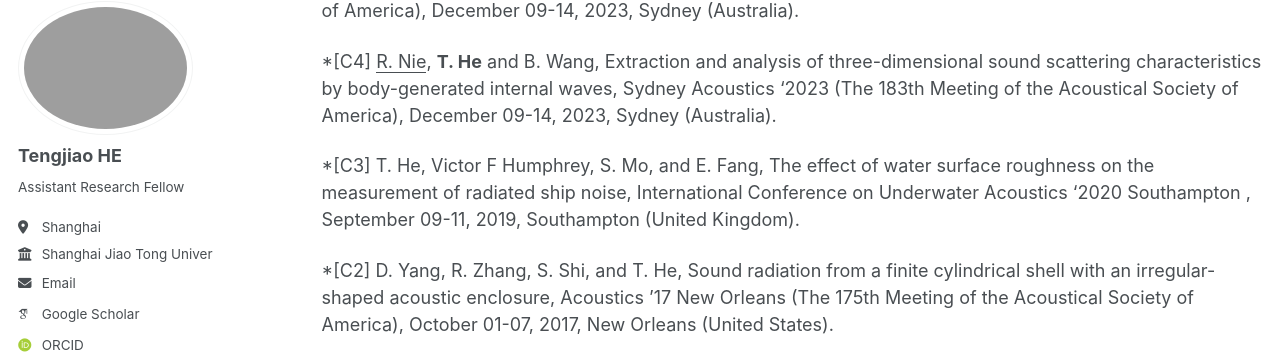
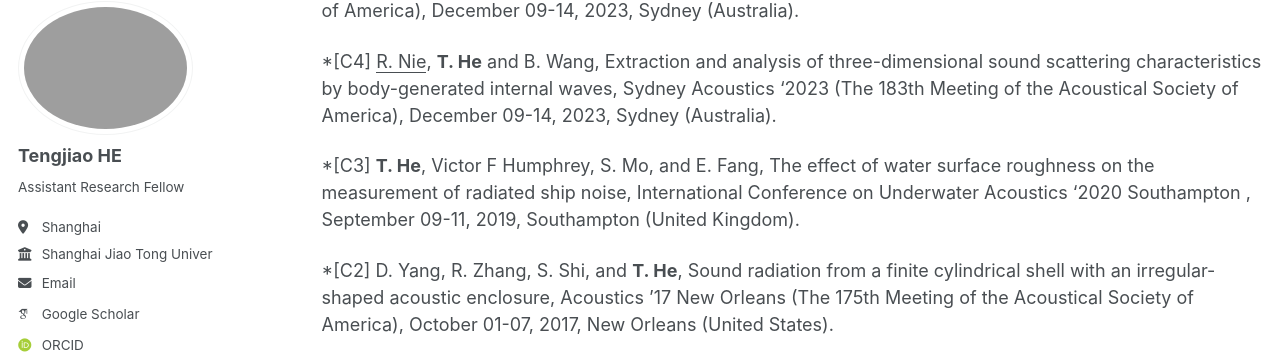
Before and after one commit to TengjiaoHE/OceanSoniX, a Jekyll site: the page built from _pages/cv.md, in a window 1280 px wide and 900 px high, scrolled down 1390 px. Shown: the part 105-469 px from the top of the window. Built offline with Jekyll 4.4.1, drawn with Linux system fonts in a browser that asks for light colours; some web fonts are replaced.

Commit message:
Update cv.md

```diff
--- a/_pages/cv.md
+++ b/_pages/cv.md
@@ -52,9 +52,9 @@ Talks
 
   *[C4] <u>R. Nie</u>, <b>T. He</b> and B. Wang, Extraction and analysis of three-dimensional sound scattering characteristics by body-generated internal waves, Sydney Acoustics ‘2023 (The 183th Meeting of the Acoustical Society of America), December 09-14, 2023, Sydney (Australia).
 
-  *[C3] T. He, Victor F Humphrey, S. Mo, and E. Fang, The effect of water surface roughness on the measurement of radiated ship noise, International Conference on Underwater Acoustics ‘2020 Southampton , September 09-11, 2019, Southampton (United Kingdom).
+  *[C3] <b>T. He</b>, Victor F Humphrey, S. Mo, and E. Fang, The effect of water surface roughness on the measurement of radiated ship noise, International Conference on Underwater Acoustics ‘2020 Southampton , September 09-11, 2019, Southampton (United Kingdom).
 
-  *[C2] D. Yang, R. Zhang, S. Shi, and T. He, Sound radiation from a finite cylindrical shell with an irregular-shaped acoustic enclosure,  Acoustics ’17 New Orleans (The 175th Meeting of the Acoustical Society of America), October 01-07, 2017, New Orleans (United States).
+  *[C2] D. Yang, R. Zhang, S. Shi, and <b>T. He</b>, Sound radiation from a finite cylindrical shell with an irregular-shaped acoustic enclosure,  Acoustics ’17 New Orleans (The 175th Meeting of the Acoustical Society of America), October 01-07, 2017, New Orleans (United States).
 
   *[C1] <u><b>T. He</b></u>, S. Mo, and E. Fang, Underwater measurement of source level in waveguides using equivalent source method, Acoustics ’17 Boston (The 3rd Joint Meeting of the Acoustical Society of America and the European Acoustics Association), June 25-29, 2017, Boston (United States).
 
```
